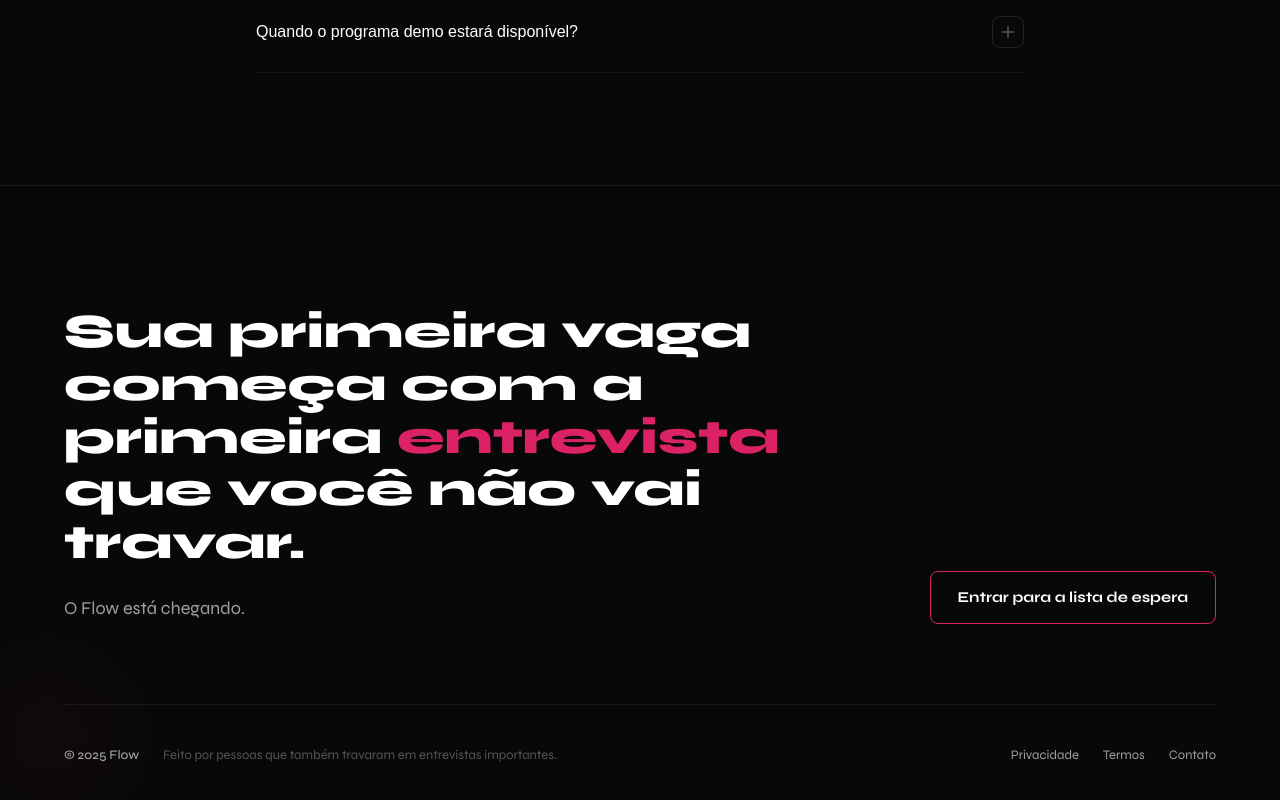
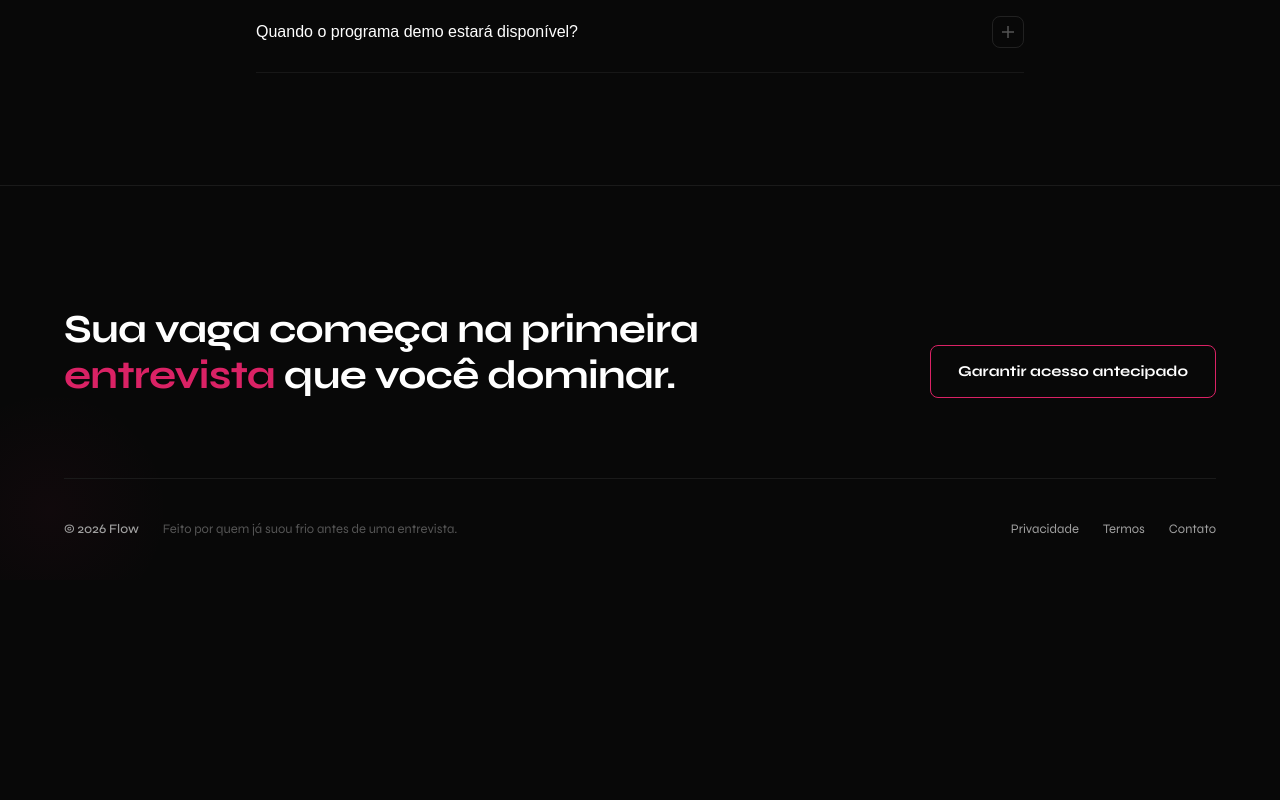
Before and after one commit to murilobauck/flow_v0.1, a React (Vite) app: page / in a window 1280 px wide. Shown: the part 5214-6014 px from the top of the page. After the commit the page ends 5794 px from the top, so only its background shows below. Built offline with nearby package versions, Linux system fonts and the light colour scheme.

Commit message:
style(home): polir footer e tipografia global

```diff
--- a/src/pages/Home/components/Footer.module.css
+++ b/src/pages/Home/components/Footer.module.css
@@ -38,25 +38,30 @@
   gap: 40px;
 }
 
-.taglineWrapper {
-  max-width: 70%;
+.brandWrapper {
+  max-width: 65%;
+  display: flex;
+  flex-direction: column;
+  gap: 24px;
+}
+
+.logo {
+  height: 28px;
+  width: auto;
+  align-self: flex-start;
 }
 
 .tagline {
   font-family: var(--font-display);
-  font-size: 48px;
-  font-weight: 800;
-  line-height: 1.1;
-  margin-bottom: 24px;
+  font-size: 40px;
+  font-weight: 700;
+  line-height: 1.15;
+  color: var(--text-primary);
+  letter-spacing: -0.02em;
 }
 
 .accent {
   color: var(--brand);
-}
-
-.subline {
-  color: var(--text-secondary);
-  font-size: 18px;
 }
 
 .btnGhost {
@@ -148,7 +153,7 @@
     align-items: flex-start;
   }
 
-  .taglineWrapper {
+  .brandWrapper {
     max-width: 100%;
   }
 
--- a/src/pages/Home/components/Footer.tsx
+++ b/src/pages/Home/components/Footer.tsx
@@ -7,18 +7,17 @@ export const Footer = () => {
 
       <div className={styles.container}>
         <div className={styles.topContent}>
-          <div className={styles.taglineWrapper}>
+          <div className={styles.brandWrapper}>
             <h2 className={styles.tagline}>
-              Sua primeira vaga começa com a primeira{' '}
+              Sua vaga começa na primeira{' '}
               <span className={styles.accent}>entrevista</span>{' '}
-              que você não vai travar.
+              que você dominar.
             </h2>
-            <p className={styles.subline}>O Flow está chegando.</p>
           </div>
 
           <div className={styles.ctaWrapper}>
             <a href="#waitlist" className={styles.btnGhost}>
-              Entrar para a lista de espera
+              Garantir acesso antecipado
             </a>
           </div>
         </div>
@@ -27,8 +26,8 @@ export const Footer = () => {
 
         <div className={styles.bottomContent}>
           <div className={styles.leftInfo}>
-            <span className={styles.copyright}>© 2025 Flow</span>
-            <span className={styles.brandNote}>Feito por pessoas que também travaram em entrevistas importantes.</span>
+            <span className={styles.copyright}>© 2026 Flow</span>
+            <span className={styles.brandNote}>Feito por quem já suou frio antes de uma entrevista.</span>
           </div>
 
           <div className={styles.links}>
```
